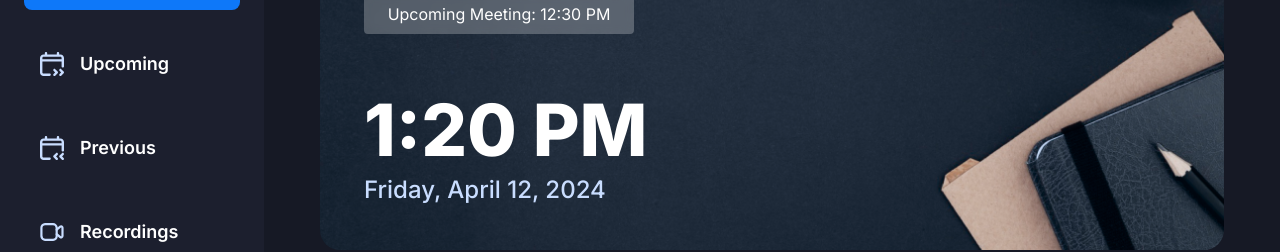
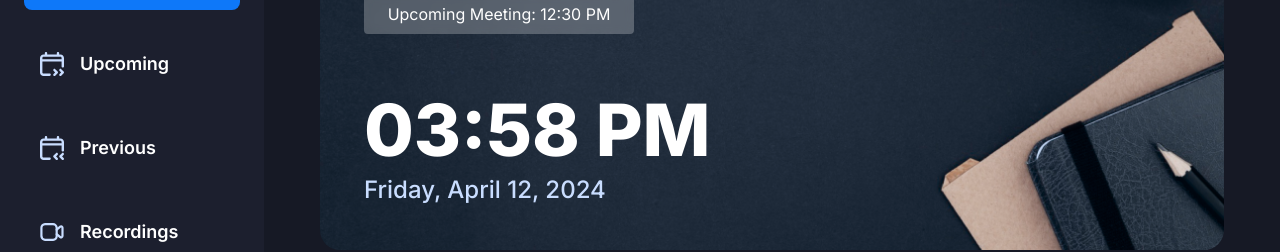
Before and after one commit to MichaelKleemoff/jsm-zoom-clone, a Next.js app: page / in a window 1280 px wide. Shown: the part 162-414 px from the top of the page. Built offline with nearby package versions, Linux system fonts and the light colour scheme; no server answers.

Commit message:
Make time and date dynamic using 'Date' object.

```diff
--- a/app/(root)/(home)/page.tsx
+++ b/app/(root)/(home)/page.tsx
@@ -1,6 +1,17 @@
 import React from 'react';
 
 const Home = () => {
+	const now = new Date();
+
+	const time = now.toLocaleTimeString('en-US', {
+		hour: '2-digit',
+		minute: '2-digit',
+	});
+
+	const date = new Intl.DateTimeFormat('en-US', { dateStyle: 'full' }).format(
+		now
+	);
+
 	return (
 		<section className='flex size-full flex-col gap-10 text-white'>
 			{/* Banner */}
@@ -10,10 +21,8 @@
 						Upcoming Meeting: 12:30 PM
 					</h2>
 					<div className='flex flex-col gap-2'>
-						<h1 className='text-4xl font-extrabold lg:text-7xl'>1:20 PM</h1>
-						<p className='text-lg font-medium text-sky-1 lg:text-2xl'>
-							Friday, April 12, 2024
-						</p>
+						<h1 className='text-4xl font-extrabold lg:text-7xl'>{time}</h1>
+						<p className='text-lg font-medium text-sky-1 lg:text-2xl'>{date}</p>
 					</div>
 				</div>
 			</div>
```
